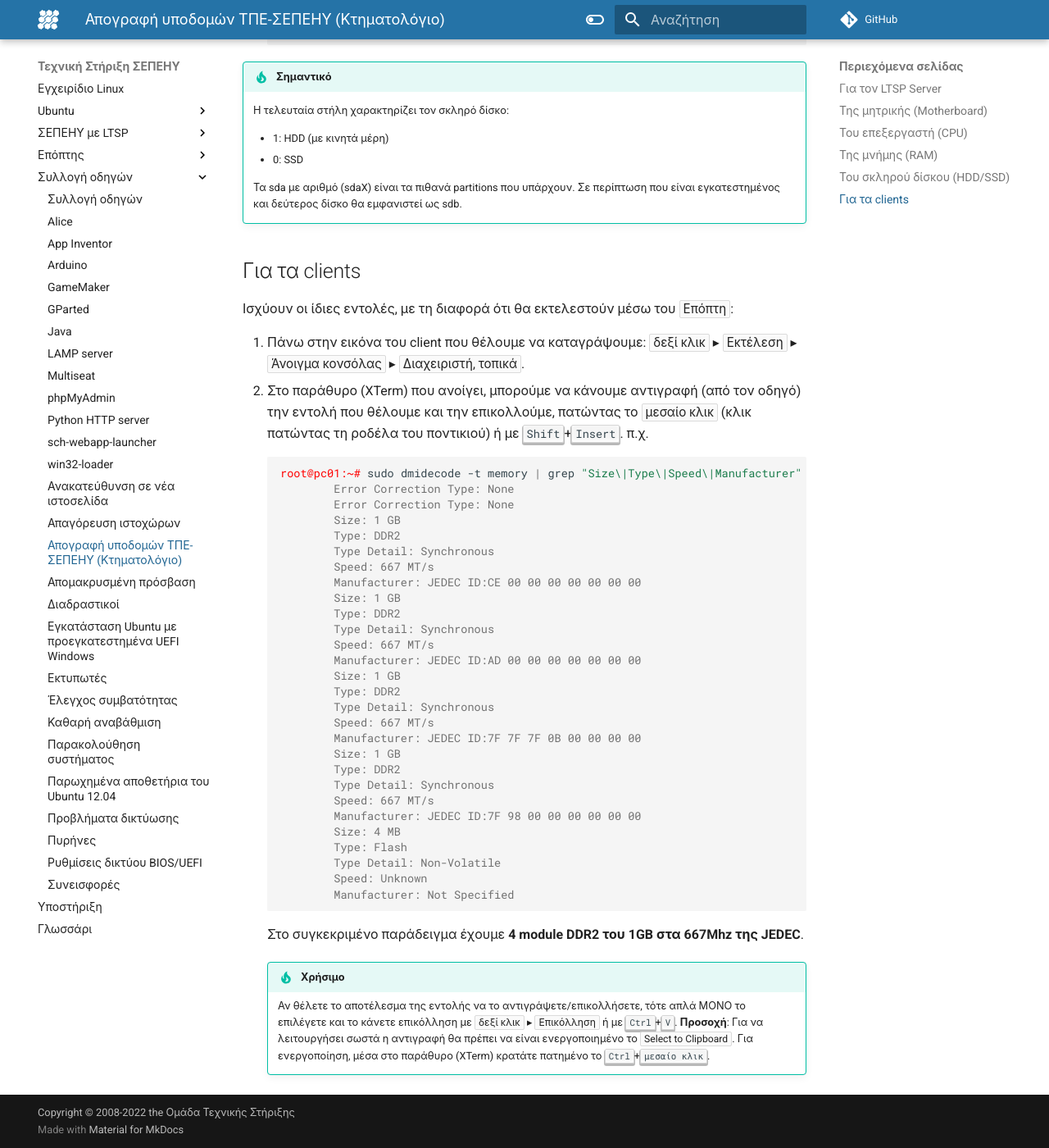
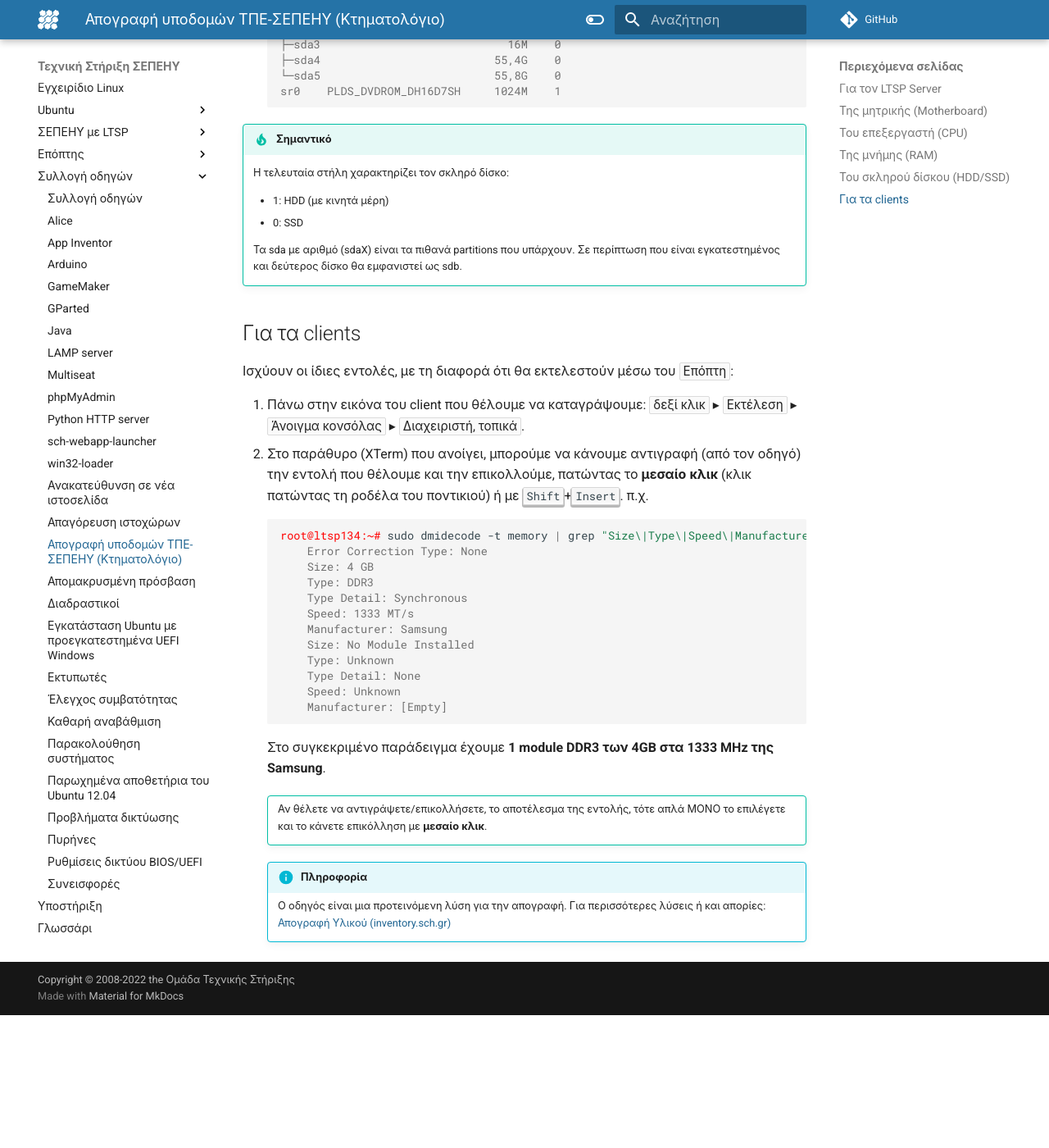
Before and after one commit to siahos/el.ltsp.org, an MkDocs documentation site: the page built from docs/guides/inventory/index.md, in a window 1280 px wide and 1400 px high, scrolled down 2173 px. Shown: the whole window at 82% size. Built offline with MkDocs 1.6.1 and Material for MkDocs 9.7.7, drawn with Linux system fonts in a browser that asks for light colours; comment, search, counter and statistics services are not loaded; after the commit the page ends 3411 px from its top, so only the background shows below that; some of the changed text lies outside the part shown.

Commit message:
update guides/inventory

````diff
--- a/docs/guides/inventory/index.md
+++ b/docs/guides/inventory/index.md
@@ -47,7 +47,7 @@ Version: Intel(R) Core(TM) i3-6100 CPU @ 3.70GHz
 
 ## Της μνήμης (RAM)
 
-Π.χ. Corsair 8GB DDR4 2133 Mhz:
+Π.χ. Corsair 8GB DDR4 2133 MHz:
 
 ```shell-session
 $ sudo dmidecode -t memory | grep "Size\|Type\|Speed\|Manufacturer"
@@ -77,24 +77,28 @@ Configured Memory Speed: Unknown
 1.  **HDD** (π.χ. Toshiba 1000GB):
 
     ```shell-session
-    $ lsblk -o name,model,size,rota | grep "sd"
+    $ lsblk -o name,model,size,rota
+    NAME   MODEL                      SIZE ROTA
     sda    TOSHIBA_DT01ACA100       931,5G    1
     ├─sda1                          139,7G    1
     ├─sda2                          232,8G    1
     ├─sda3                            551G    1
     └─sda4                              8G    1
+    sr0    HL-DT-ST_DVDRAM_GH22NS40  1024M    1
     ```
 
 2.  **SSD** (π.χ. Corsair 120GB):
 
     ```shell-session
-    $ lsblk -o name,model,size,rota | grep "sd"
+    $ lsblk -o name,model,size,rota
+    NAME   MODEL                     SIZE ROTA
     sda    Corsair_Force_LE200_SSD 111,8G    0
     ├─sda1                           499M    0
     ├─sda2                            99M    0
     ├─sda3                            16M    0
     ├─sda4                          55,4G    0
     └─sda5                          55,8G    0
+    sr0    PLDS_DVDROM_DH16D7SH     1024M    1
     ```
 
 !!! tip "Σημαντικό"
@@ -115,46 +119,32 @@ Configured Memory Speed: Unknown
     τοπικά***.
 
 2.  Στο παράθυρο (XTerm) που ανοίγει, μπορούμε να κάνουμε αντιγραφή (από τον
-    οδηγό) την εντολή που θέλουμε και την επικολλούμε, πατώντας το ***μεσαίο
-    κλικ*** (κλικ πατώντας τη ροδέλα του ποντικιού) ή με
+    οδηγό) την εντολή που θέλουμε και την επικολλούμε, πατώντας το **μεσαίο
+    κλικ** (κλικ πατώντας τη ροδέλα του ποντικιού) ή με
     **`Shift`**+**`Insert`**. π.χ.
 
     ```shell-session
-    root@pc01:~# sudo dmidecode -t memory | grep "Size\|Type\|Speed\|Manufacturer"
-            Error Correction Type: None
-            Error Correction Type: None
-            Size: 1 GB
-            Type: DDR2
-            Type Detail: Synchronous
-            Speed: 667 MT/s
-            Manufacturer: JEDEC ID:CE 00 00 00 00 00 00 00
-            Size: 1 GB
-            Type: DDR2
-            Type Detail: Synchronous
-            Speed: 667 MT/s
-            Manufacturer: JEDEC ID:AD 00 00 00 00 00 00 00
-            Size: 1 GB
-            Type: DDR2
-            Type Detail: Synchronous
-            Speed: 667 MT/s
-            Manufacturer: JEDEC ID:7F 7F 7F 0B 00 00 00 00
-            Size: 1 GB
-            Type: DDR2
-            Type Detail: Synchronous
-            Speed: 667 MT/s
-            Manufacturer: JEDEC ID:7F 98 00 00 00 00 00 00
-            Size: 4 MB
-            Type: Flash
-            Type Detail: Non-Volatile
-            Speed: Unknown
-            Manufacturer: Not Specified
+    root@ltsp134:~# sudo dmidecode -t memory | grep "Size\|Type\|Speed\|Manufacturer"
+        Error Correction Type: None
+        Size: 4 GB
+        Type: DDR3
+        Type Detail: Synchronous
+        Speed: 1333 MT/s
+        Manufacturer: Samsung
+        Size: No Module Installed
+        Type: Unknown
+        Type Detail: None
+        Speed: Unknown
+        Manufacturer: [Empty]
     ```
-    Στο συγκεκριμένο παράδειγμα έχουμε **4 module DDR2 του 1GB στα 667Mhz της JEDEC**.
+    Στο συγκεκριμένο παράδειγμα έχουμε **1 module DDR3 των 4GB στα 1333 MHz της
+    Samsung**.
 
-    !!! tip "Χρήσιμο"
-        Αν θέλετε το αποτέλεσμα της εντολής να το αντιγράψετε/επικολλήσετε,
-        τότε απλά ΜΟΝΟ το επιλέγετε και το κάνετε επικόλληση με ***δεξί κλικ***
-        ▸ ***Επικόλληση*** ή με **`Ctrl`**+**`V`**. **Προσοχή**: Για να
-        λειτουργήσει σωστά η αντιγραφή θα πρέπει να είναι ενεργοποιημένο το
-        ***Select to Clipboard***. Για ενεργοποίηση, μέσα στο παράθυρο (XTerm)
-        κρατάτε πατημένο το **`Ctrl`**+**`μεσαίο κλικ`**.
+    !!! tip ""
+        Αν θέλετε να αντιγράψετε/επικολλήσετε, το αποτέλεσμα της εντολής, τότε
+        απλά ΜΟΝΟ το επιλέγετε και το κάνετε επικόλληση με **μεσαίο κλικ**.
+
+    !!! info "Πληροφορία"
+        Ο οδηγός είναι μια προτεινόμενη λύση για την απογραφή. Για περισσότερες
+        λύσεις ή και απορίες: [Απογραφή Υλικού
+        (inventory.sch.gr)](https://alkisg.mysch.gr/steki/index.php?topic=6068.0)
````
Also changed, not shown: other parts of docs/guides/inventory/index.md (+1 -1 lines).
